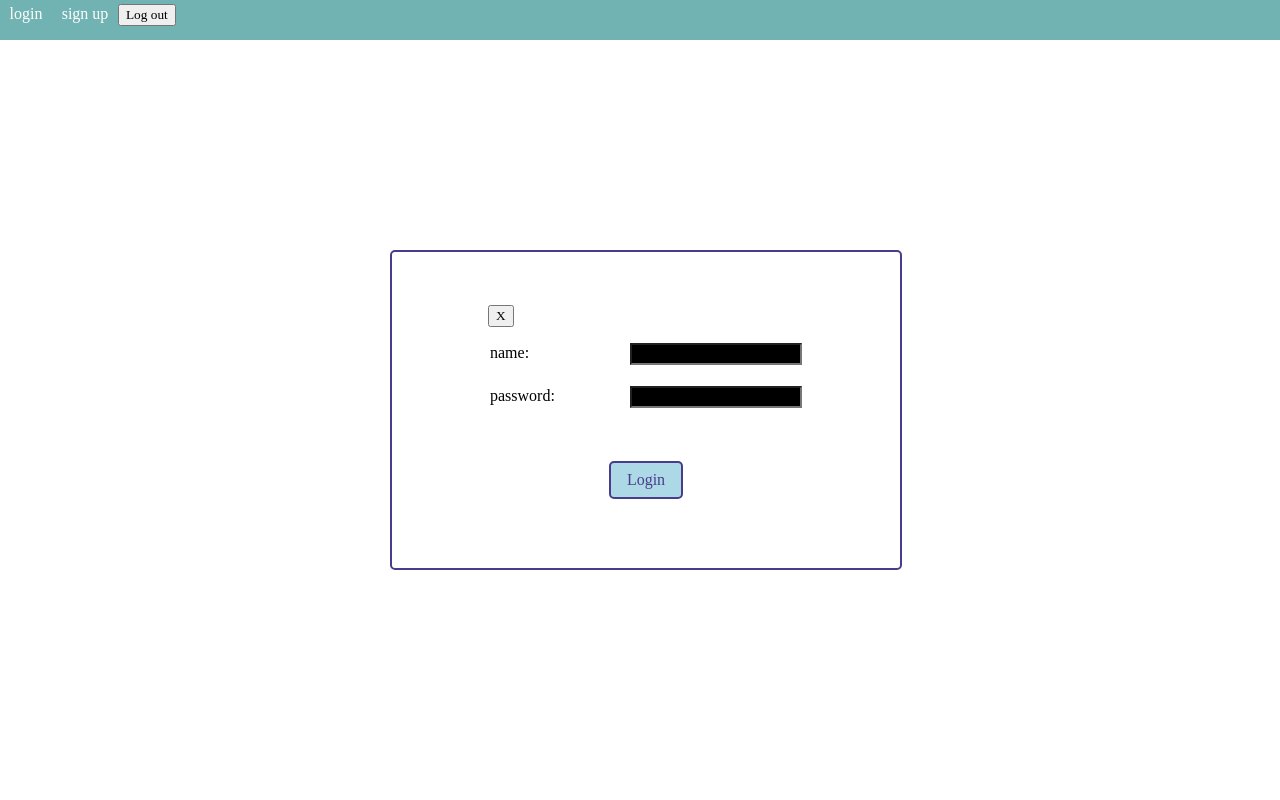
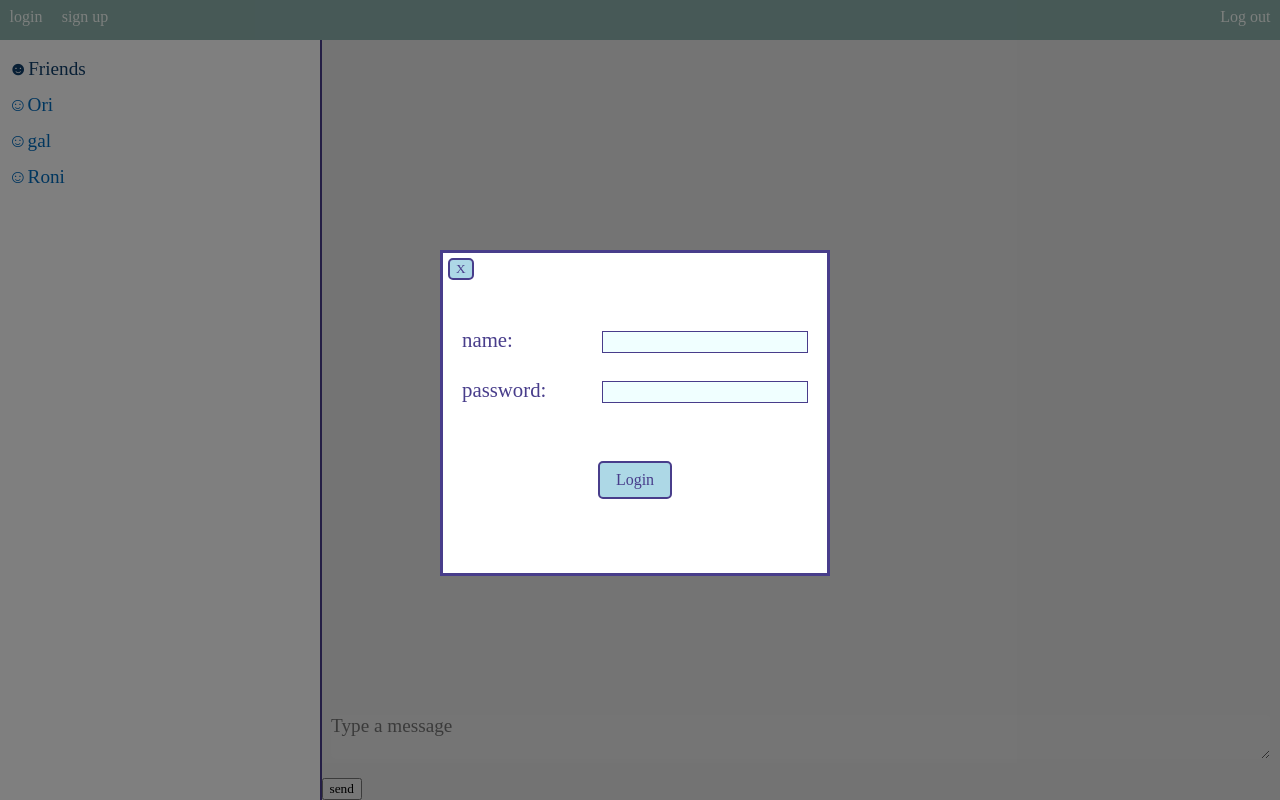
Before and after one commit to GalShvarzman/chat-4, a React (Create React App) app: page /login in a window 1280 px wide. Built offline with nearby package versions, Linux system fonts and the light colour scheme; a web font is replaced by a local one.

Commit message:
add style to login

```diff
--- a/src/App.css
+++ b/src/App.css
@@ -7,6 +7,10 @@
 }
 .nav-left{
   float:left;
+}
+
+.nav-right{
+  float:right;
 }
 
 .nav-right{
@@ -22,14 +26,20 @@
 
 nav{
   height: 5%;
-  background-color: #71b3b3;
+  background-color: #8fb3ae;
 }
 
-.btn-sign-up, .btn-login{
+.btn-sign-up, .btn-login, .btn-log-out{
   border: none;
-  background-color: #71b3b3;
+  background: transparent;
   cursor: pointer;
   padding: 0.3em 0.6em;
-  color: white;
+  color: #fafffb;
   font-size: 1em;
+  margin-top: 0.2em;
+  box-sizing: border-box;
 }
+
+.logged-in-name{
+  color: darkslateblue;
+}
--- a/src/App.tsx
+++ b/src/App.tsx
@@ -74,7 +74,7 @@ class App extends React.Component<{}, IAppState> {
     public chatRender = (props:any) => (<Chat {...props} data={this.state}/>);
 
     public logOut = () => {
-        this.setState({loggedInUser:null, redirect:false});
+        this.setState({loggedInUser:null, redirect:false, errorMsg: ERROR_MSG.none});
     };
 
     // public componentDidMount (){debugger
@@ -88,14 +88,17 @@ class App extends React.Component<{}, IAppState> {
 
         return (
             <div className="App">
+                <Route path='/login' render={this.loginRender}/>
                 <nav>
                     <div className="nav-left">
                         <Link to="/login"><button className="btn-login">login</button></Link>
                         <Link to="/sign-up"><button className="btn-sign-up">sign up</button></Link>
-                        <Link to="/"><button onClick={this.logOut}>Log out</button></Link>
+                    </div>
+                    <div className="nav-right">
+                        <Link to="/"><button className="btn-log-out" onClick={this.logOut}>Log out</button></Link>
                     </div>
                     <div className='nav-right'>
-                        <div hidden={!this.state.loggedInUser} className="app-logged-in">You are logged in as {this.state.loggedInUser}</div>
+                        <div hidden={!this.state.loggedInUser} className="app-logged-in">You are logged in as: <span className='logged-in-name'>{this.state.loggedInUser}</span></div>
                     </div>
                 </nav>
                 <div className="switch">
@@ -103,8 +106,7 @@ class App extends React.Component<{}, IAppState> {
                         <Route exact={true} name='chat' path='/chat' render={this.chatRender}/>
                         <Route exact={true} path='/chat/:name' render={this.chatRender}/>
                         <Route path='/sign-up' component={SignUp}/>
-                        <Route path='/login' render={this.loginRender}/>
-                        <Redirect to='/chat' />
+                        <Route path='/' render={this.chatRender}/>
                     </Switch>
                 </div>
             </div>
--- a/src/components/field.css
+++ b/src/components/field.css
@@ -3,16 +3,15 @@
     width: 140px;
     text-align: left;
     padding-bottom: 0.5em;
-    font-size:1em;
-}
+    font-size:1.3em;
+    color: darkslateblue;
 
-input.field-input ::placeholder{
-    background-color: azure;
-    color: darkslateblue;
 }
 
 input.field-input{
-    background-color: black; /* fixme*/
+    font-size:1em;
+    background-color: azure;
     outline: none;
+    border: 1px solid darkslateblue;
     color: darkslateblue;
 }
--- a/src/components/login.css
+++ b/src/components/login.css
@@ -1,36 +1,54 @@
 .login-form{
-    padding: 3em 6em;
-    border: 2px solid darkslateblue;
-    border-radius: 5px;
-    display: table-cell;
+    padding: 0;
     vertical-align: middle;
 }
 
-.login-btn{
-    padding:0.5em 1em;
+.login-btn, .login-X{
     color: darkslateblue;
     background-color: lightblue;
-    font-size:1em;
     border: 2px solid darkslateblue;
     border-radius: 5px;
+}
+
+.login-btn{
     margin-top:2em;
+    font-size:1em;
+    padding:0.5em 1em;
 }
 
 .login-form-wrapper{
+    border: 3px solid darkslateblue;
     display: table;
-    width: 40%;
+    width: 30%;
     height: 40%;
     top: 50%;
     left: 50%;
     margin-top: -150px;
-    margin-left: -250px;
+    margin-left: -200px;
     position: absolute;
+    background-color: white;
+}
+
+.login-wrapper{
+    background-color: rgba(0,0,0, 0.5);
+    position: fixed;
+    width: 100%;
+    height: 100%;
+    top:0;
+    right: 0;
+    left:0;
+    bottom: 0;
+    margin:auto;
+    z-index: 1;
 }
 
 .login-X{
-    margin-left:0;
+    margin-left:5px;
+    margin-top: 5px;
+    text-decoration: none;
 }
 
 .login-fields{
     text-align: center;
+    padding-top: 2em;
 }
--- a/src/components/login.tsx
+++ b/src/components/login.tsx
@@ -54,19 +54,21 @@ class Login extends React.Component<ILoginProps, ILoginState> {
 
     public render() {
         return (
-            <section>
+            <div className="login-wrapper">
                 <div className="login-form-wrapper">
                     <form className="login-form">
-                        <Link to='/'><button className='login-X'>X</button></Link>
+                        <div>
+                            <Link to='/'><button className='login-X'>X</button></Link>
+                        </div>
                         <div className="login-fields">
                             <Field className="login-field" name={'name'} type={'text'} onChange={this.updateField}/>
                             <Field className="login-field" name={'password'} type={'password'} onChange={this.updateField}/>
                             <button className="login-btn" disabled={!this.state.user.name || !this.state.user.password} type="button" onClick={this.submitHandler}>Login</button>
+                            <p style={{color:this.colors[this.props.loginStatus]}}>{this.messages[this.props.loginStatus]}</p>
                         </div>
-                        <p style={{color:this.colors[this.props.loginStatus]}}>{this.messages[this.props.loginStatus]}</p>
                     </form>
                 </div>
-            </section>
+            </div>
         );
     }
 }
```
